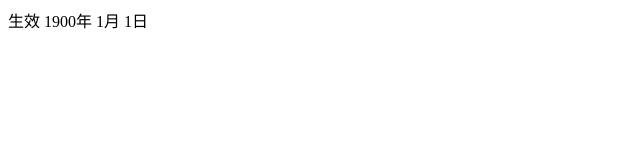
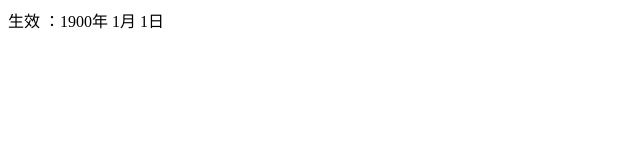
Before and after one commit to hoste/hoste.github.io, a plain HTML site: page index.html in a window 1280 px wide. Shown: the full height of the page, 0-640 px from the left. Drawn offline with Linux system fonts and the light colour scheme.

Commit message:
Update index.html

```diff
--- a/index.html
+++ b/index.html
@@ -1 +1 @@
-<span class=profile-attr>生效</span> <span class=profile-cnt>  1900年  1月  1日</span>
+<span class=profile-attr>生效</span> <span class=profile-cnt>：1900年  1月  1日</span>
```
